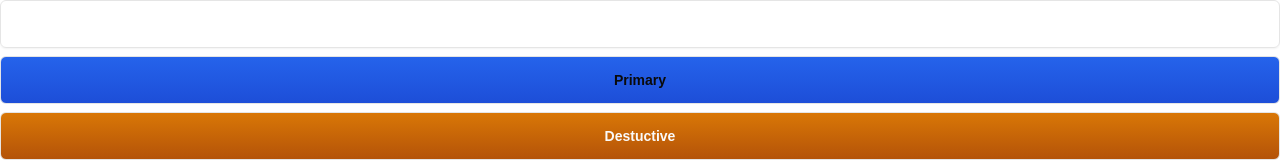
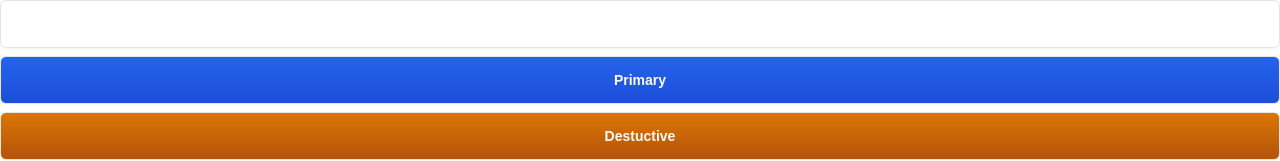
Before and after one commit to nathkit/jira-clone-nextjs, a Next.js app: page / in a window 1280 px wide. Shown: the top 161 px of the page. Built offline with nearby package versions, Linux system fonts and the light colour scheme.

Commit message:
ref: fix button primary

```diff
--- a/src/components/ui/button.tsx
+++ b/src/components/ui/button.tsx
@@ -10,7 +10,7 @@ const buttonVariants = cva(
     variants: {
       variant: {
         primary:
-          "bg-gradient-to-b from-blue-600 to-blue-700 text=primary-foreground hover:from-blue-700 hover:to-blue-600",
+          "bg-gradient-to-b from-blue-600 to-blue-700 text-primary-foreground hover:from-blue-700 hover:to-blue-600",
         destructive:
           "bg-gradient-to-b from-amber-600 to-amber-700 text-destructive-foreground hover:from-amber-700 hover:to-amber-600",
         outline:
```
